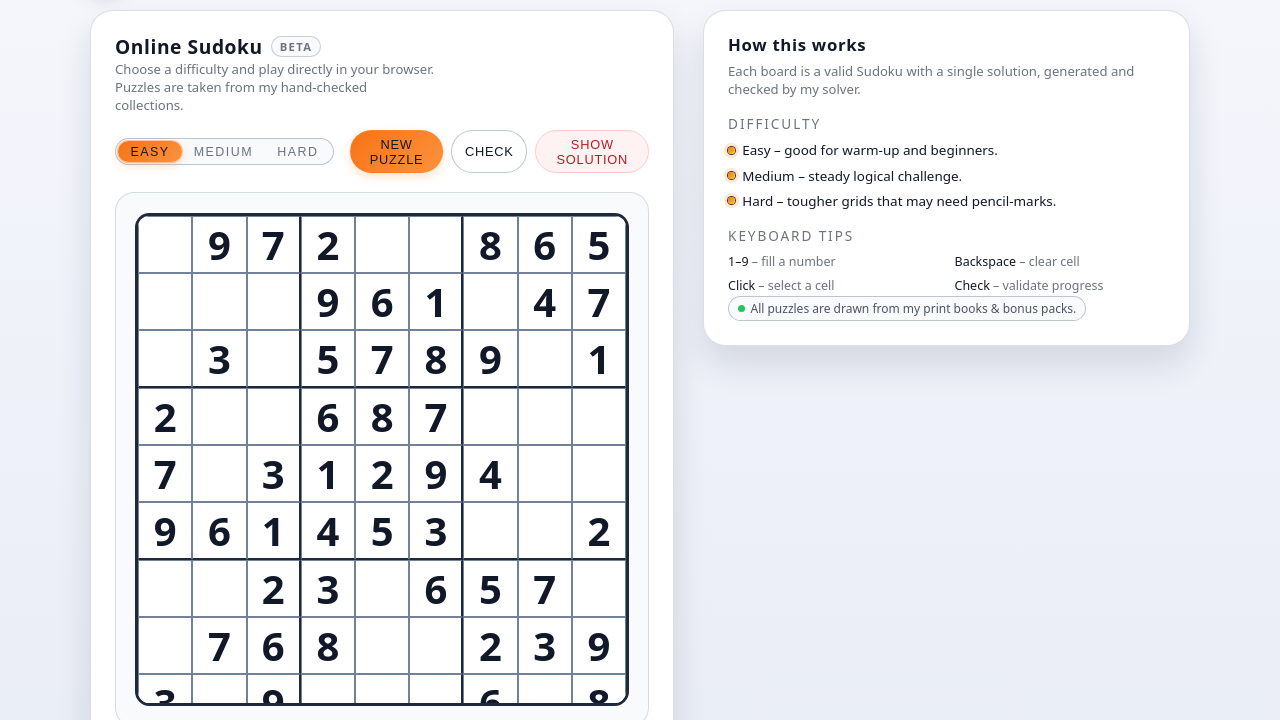
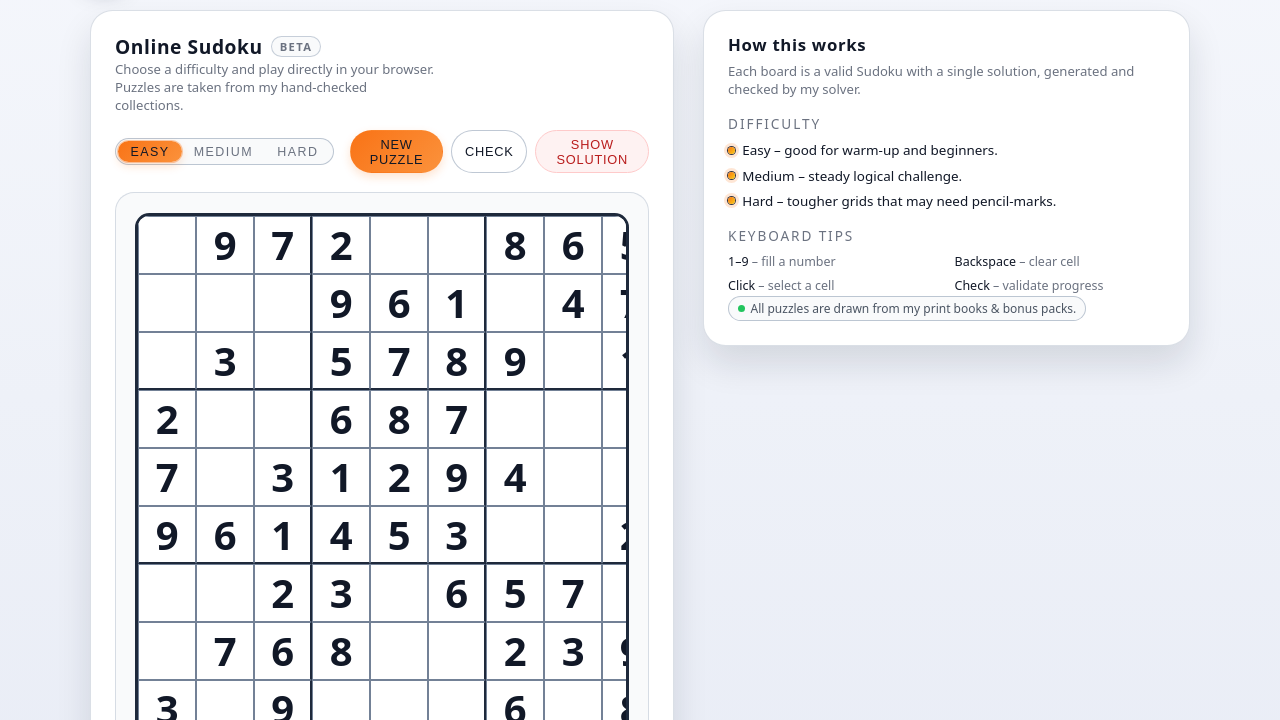
Before and after one commit to alexliampuzzles/alexliampuzzles.com, a plain HTML site: page sudoku/play/index.html in a window 1280 px wide. Shown: the part 80-800 px from the top of the page. Drawn offline with Linux system fonts and the light colour scheme.

Commit message:
Update index.html

```diff
--- a/sudoku/play/index.html
+++ b/sudoku/play/index.html
@@ -467,14 +467,14 @@
      .board {
     display: grid;
     grid-template-columns: repeat(9, 1fr);
-      grid-template-rows: repeat(9, 1fr);
+    /* rows will auto-size from cell aspect ratio */
     gap: 0;
     border-radius: 0.9rem;
     overflow: hidden;
     border: 3px solid rgba(229, 231, 235, 0.95); /* strongest main border */
-      aspect-ratio: 1 / 1;
     background: #0b1220;
   }
+
 
     body.theme-light .board {
       background: #ffffff;
@@ -558,7 +558,8 @@
 
     .cell {
       width: 100%;
-      height: 100%;
+      /* force each cell to be a square */
+      aspect-ratio: 1 / 1;
       border: 1px solid rgba(229, 231, 235, 0.35); /* light silver */
       display: flex;
       align-items: center;
@@ -569,6 +570,7 @@
       transition: background-color 0.1s ease, color 0.1s ease, box-shadow 0.1s ease;
       color: #f9fafb;
     }
+
 
     /* =============================
        Light Mode Grid Line Enhancements
```
Lines whose indentation alone changed are shown as unchanged.
